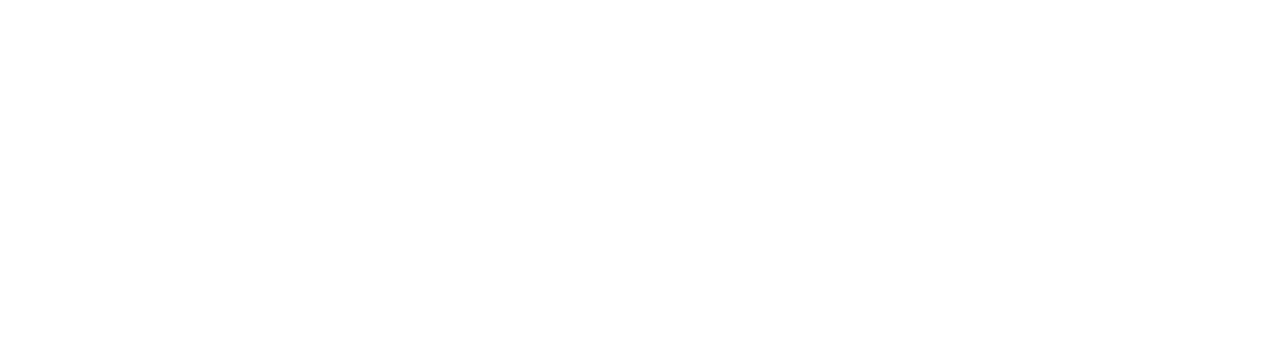
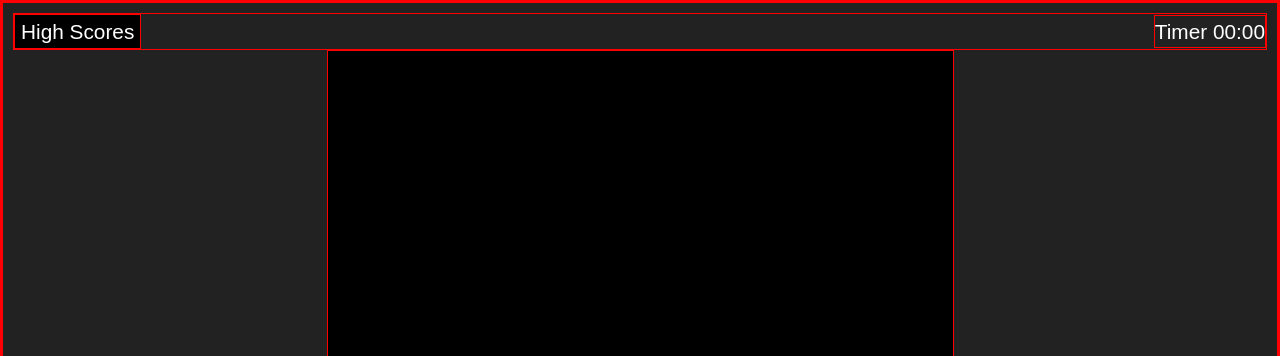
Before and after one commit to Arbitrary-Stag/web-quiz, a plain HTML site: page index.html in a window 1280 px wide. Shown: the top 356 px of the page. Drawn offline with Linux system fonts and the light colour scheme.

Commit message:
html skeleton progress and some foundational css applied

```diff
--- /dev/null
+++ b/assets/css/reset.css
@@ -0,0 +1,26 @@
+*, *::before, *::after {
+    box-sizing: border-box;
+  }
+  * {
+    margin: 0;
+  }
+  html, body {
+    height: 100%;
+  }
+  body {
+    line-height: 1.5;
+    -webkit-font-smoothing: antialiased;
+  }
+  img, picture, video, canvas, svg {
+    display: block;
+    max-width: 100%;
+  }
+  input, button, textarea, select {
+    font: inherit;
+  }
+  p, h1, h2, h3, h4, h5, h6 {
+    overflow-wrap: break-word;
+  }
+  #root, #__next {
+    isolation: isolate;
+  }
--- /dev/null
+++ b/assets/css/style.css
@@ -0,0 +1,74 @@
+/* ------------------ */
+/* GLOBAL PREFERENCES */
+/* ------------------ */
+
+    * {
+        font-family: Arial, Helvetica, sans-serif;
+        color: white;
+
+        /* DEBUGGING */
+        border: solid red 1px;
+    }
+
+    body {
+        background-color: #222222;
+        overflow: hidden;
+    }
+
+    p {
+        font-size: 1.3em;
+    }
+
+    button {
+        outline: none;
+        background-color: black;
+        font-size: 1.3em;
+        height: fit-content;
+    }
+
+/* --------------- */
+/* OUTER CONTAINER */
+/* --------------- */
+
+    .outer-container {
+        padding: 10px;
+        height: 100vh;
+        display: flex;
+        flex-direction: column;
+        justify-content: start;
+    }
+
+/* ------- */
+/* TOP BAR */
+/* ------- */
+
+    .top-bar {
+        display: flex;
+        justify-content: space-between;
+        align-items: center;
+    }
+
+/* --------------- */
+/* INNER CONTAINER */
+/* --------------- */
+
+    .inner-container {
+        background-color: black;
+        height: 100%;
+        width: 50%;
+        margin: 0 auto;
+        display: flex;
+        flex-direction: column;
+        justify-content: center;
+        align-items: center;
+        text-align: center;
+    }
+
+/* ------------ */
+/* INTRODUCTION */
+/* ------------ */
+
+
+/* ----------------- */
+/* MAIN QUIZ CONTENT */
+/* ----------------- */
--- a/index.html
+++ b/index.html
@@ -4,9 +4,37 @@
         <meta charset="UTF-8">
         <meta http-equiv="X-UA-Compatible" content="IE=edge">
         <meta name="viewport" content="width=device-width, initial-scale=1.0">
-    <title>Document</title>
+        <link rel="stylesheet" href="./assets/css/reset.css">
+        <link rel="stylesheet" href="./assets/css/style.css">
+        <title>Web Quiz</title>
     </head>
+
     <body>
+        <!-- Outer Container -->
+        <div class="outer-container">
 
+            <!-- This div houses the Timer and High Scores button -->
+            <div class="top-bar">
+                <button>High Scores</button>
+                <p>Timer 00:00</p>
+            </div>
+
+            <!-- This div houses the Header/Introduction and the Questions -->
+            <div class="inner-container">
+
+                <!-- Introduction card for quiz -->
+                <header class="introduction">
+                    <h1> Welcome to the Quiz </h1>
+                    <p> Click the button below to begin! </p>
+                    <button> Start Quiz </button>
+                </header>
+
+                <!-- Main Quiz Content -->
+                <main>
+
+                </main>
+
+            </div>
+        </div>
     </body>
 </html>
```
Lines whose indentation alone changed are shown as unchanged.
